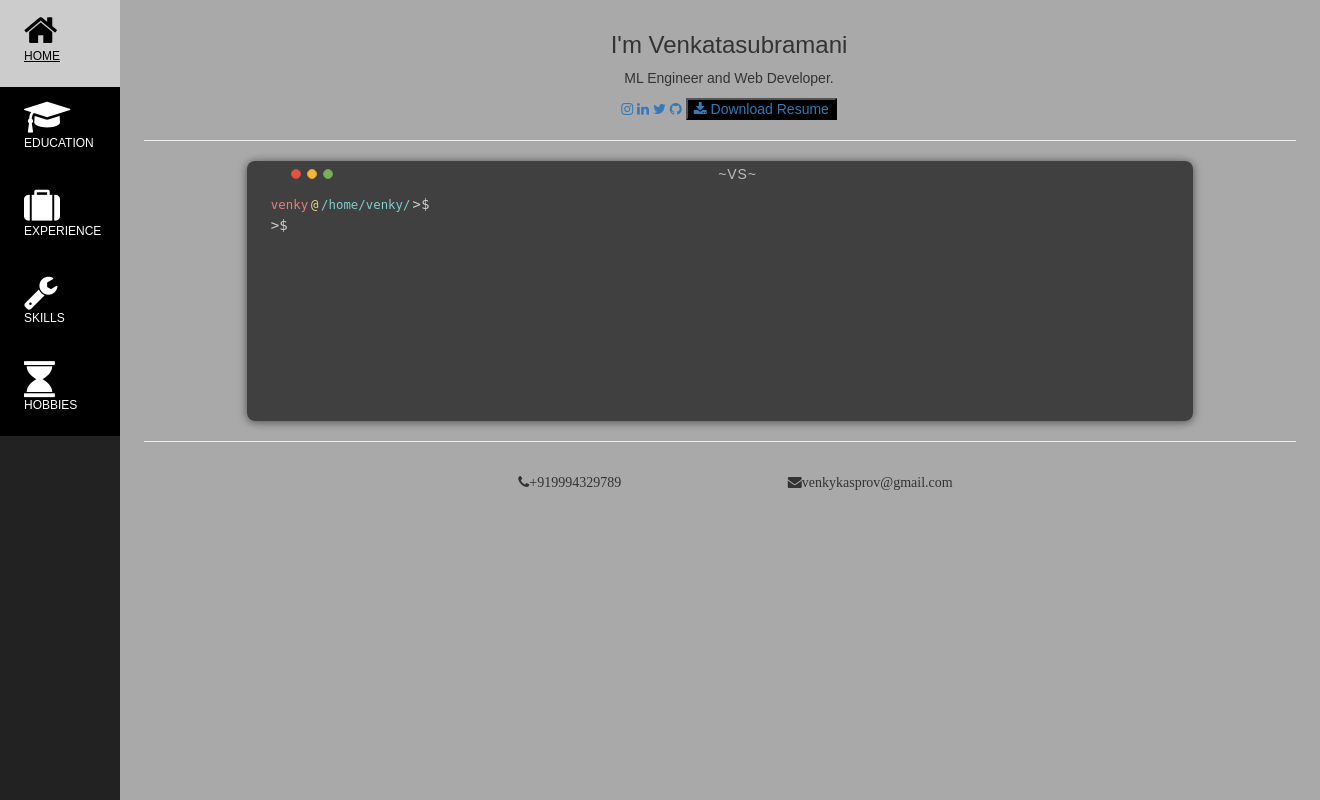
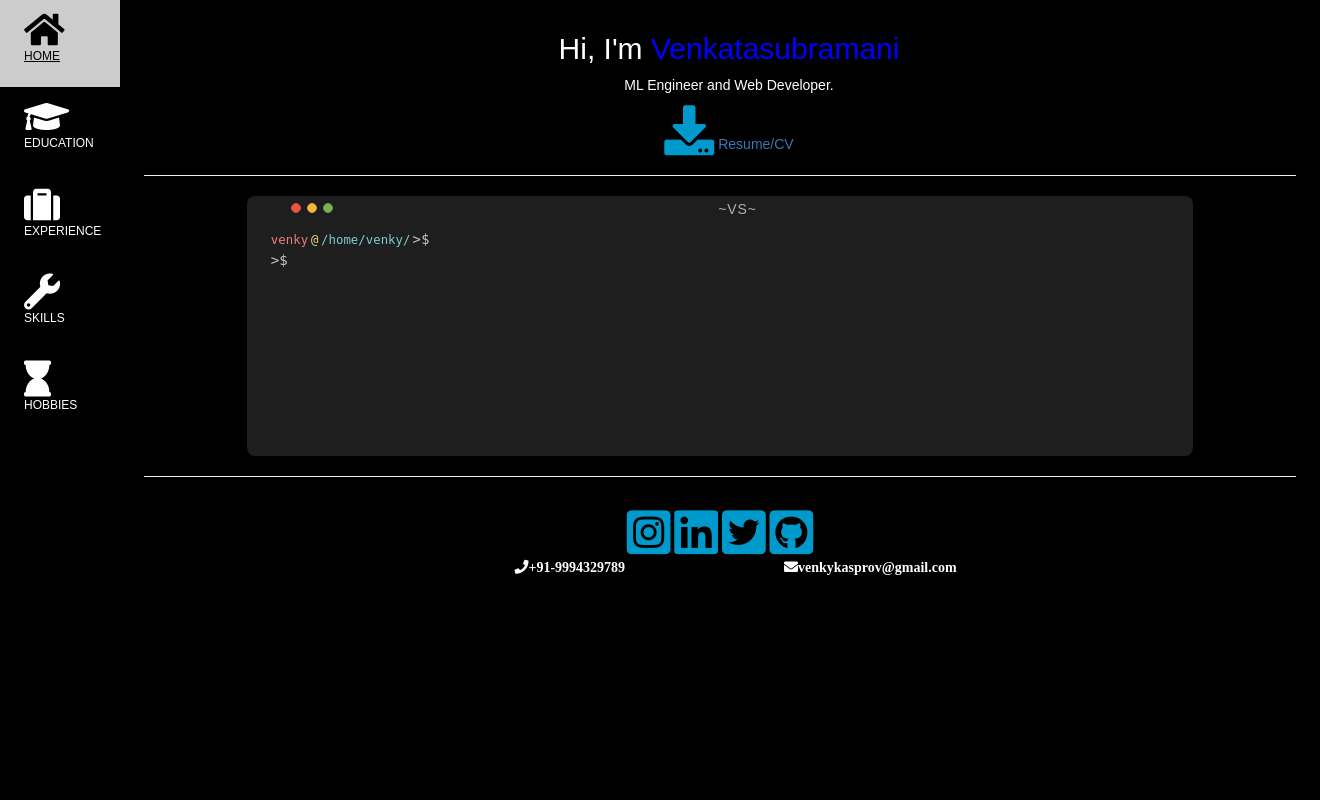
Before and after one commit to venkatasubramani/Venky-Portfolio, a Flask app: page / in a window 1320 px wide. Run offline with Flask 2, Linux system fonts and the light colour scheme; some libraries are stand-ins or nearby versions.

Commit message:
UI changes

```diff
--- a/Portfolio/static/layout.css
+++ b/Portfolio/static/layout.css
@@ -75,7 +75,7 @@ body, h1,h2,h3,h4,h5,h6 {font-family: "Montserrat", sans-serif}
 #terminal .terminal .window-title .win-buttons {
   position: relative;
   width: 5%;
-  left: -1px;
+  left: 1px;
   float: left;
   margin: 0;
 }
@@ -333,3 +333,9 @@ viewport width]) / ([maximum viewport width] - [minimum viewport width])));
   width: 50%;
   padding: 10px;
 }
+
+.share {
+  display: inline-block;
+  color: #0099cc;
+  font-size: 50px;
+}
--- a/Portfolio/templates/edu.html
+++ b/Portfolio/templates/edu.html
@@ -4,7 +4,7 @@
     <div class="Container">
         <div class="Container" >
             <h3>Education </h3>
-            <div id="edu" style="width:120%; max-width:1000px; height:300px;"></div>
+            <div style="background:#A9A9A9;" id="edu" style="width:100%; min-height:300px;"></div>
         </div>
     </div>
 </div>
--- a/Portfolio/templates/edu_exp.html
+++ b/Portfolio/templates/edu_exp.html
@@ -3,11 +3,11 @@
      <div class="container">
           <div class="row">
                <h3>Experience</h3>
-               <div id="exp_tab" style="width:120%; max-width:300px; padding: 30px; height:300px;"></div>
+               <div class="white" id="exp_tab" style="width:120%; max-width:300px; padding: 30px; height:300px;"></div>
           </div>
           <div class="row">
                <h3>Education</h3>
-               <div id="edu_tab" style="width:120%; max-width:300px; padding: 30px; height:300px;"></div>
+               <div class="white" id="edu_tab" style="width:120%; max-width:300px; padding: 30px; height:300px;"></div>
           </div>
      </div>
 
--- a/Portfolio/templates/exp.html
+++ b/Portfolio/templates/exp.html
@@ -4,7 +4,7 @@
      <div class="Container">
           <div class="Container">
                <h3>Experience</h3>
-               <div id="exp" style="width:120%; max-width:1000px; height:300px;"></div>
+               <div style="background:#A9A9A9;" id="exp" style="width:100%; min-height:300px;"></div>
           </div>
      </div>
 </div>
--- a/Portfolio/templates/index.html
+++ b/Portfolio/templates/index.html
@@ -2,9 +2,9 @@
 {%block content%}
 <hr>
 
-<div class="Container">
+<div class="Container white">
     <div class="row" >
-        <div class="Container ">
+        <div class="Container black ">
             <section id="terminal">
                 <div id="terminal-container">
                     <div class="terminal">
--- a/Portfolio/templates/layout.html
+++ b/Portfolio/templates/layout.html
@@ -6,7 +6,7 @@
   <link rel="stylesheet" href="https://maxcdn.bootstrapcdn.com/bootstrap/3.4.1/css/bootstrap.min.css">
   <script src="https://ajax.googleapis.com/ajax/libs/jquery/3.5.1/jquery.min.js"></script>
   <script src="https://maxcdn.bootstrapcdn.com/bootstrap/3.4.1/js/bootstrap.min.js"></script>
-    <link rel="stylesheet" href="https://cdnjs.cloudflare.com/ajax/libs/font-awesome/4.7.0/css/font-awesome.min.css">
+<link rel="stylesheet" href="https://use.fontawesome.com/releases/v5.15.1/css/all.css">
     <script src="https://cdnjs.cloudflare.com/ajax/libs/popper.js/1.14.0/umd/popper.min.js"></script>
 <link type="text/css" rel="stylesheet"
       href="https://cdnjs.cloudflare.com/ajax/libs/normalize/5.0.0/normalize.min.css">
@@ -16,10 +16,10 @@
     <script type="text/javascript" src="https://www.gstatic.com/charts/loader.js"></script>
     <title>Venky's Portfolio</title>
 </head>
-<body style="background:#A9A9A9;">
+<body class="black">
 
 <!-- Icon Bar (Sidebar - hidden on small screens) -->
-<nav class="sidebar bar-block small hide-small nav-center">
+<nav class="sidebar bar-block small hide-small black nav-center">
 
   <a href="/home" class="bar-item buttons padding-large black">
     <i class="fa fa-home xxlarge"></i>
@@ -54,18 +54,16 @@
 <div class="padding-large" id="main">
 
     <header class="container padding-32 nav-center" >
-        <h3><span class="hide-small">I'm</span> Venkatasubramani </h3>
+        <span class="hide-large hide-medium"><hr></span>
+        <div class="typing"> <h2 style="font-family: "Lucida Console", "Courier New", monospace;">Hi, I'm <span style="color:blue">Venkatasubramani</span> </h2></div>
+
         <p>ML Engineer and Web Developer.</p>
-        <a target="_blank" href="https://www.instagram.com/__root5__"><i class="fa fa-instagram hover-opacity"></i></a>
-        <a target="_blank" href="https://www.linkedin.com/in/vs√5"><i class="fa fa-linkedin hover-opacity"></i><a/>
-        <a target="_blank" href="https://www.twitter.com/Venkata34919843"><i class="fa fa-twitter hover-opacity"></i></a>
-        <a target="_blank" href="https://github.com/venkatasubramani"><i class="fa fa-github hover-opacity"></i></a>
-        <button class="black">
-            <a target="_blank" href="/static/Venky_resume.pdf"><i class="fa fa-download"></i> Download Resume </a>
-        </button>
+        <div class="black">
+            <a target="_blank" href="/static/Venky_resume.pdf"><i class="share fa fa-download hover-opacity"></i> Resume/CV </a>
+        </div>
     </header>
 
-    <div class="Container" style="background:#A9A9A9;">
+    <div class="Container black">
 
                {% block content %}
                 {% endblock %}
@@ -75,8 +73,15 @@
         <div class="row">
             <div class="Container center">
                 <div class="row nav-center">
+                    <a target="_blank" href="https://www.instagram.com/__root5__"><i class="share fab fa-instagram-square hover-opacity"></i></a>
+        <a target="_blank" href="https://www.linkedin.com/in/vs√5"><i class="share fab fa-linkedin hover-opacity"></i><a/>
+        <a target="_blank" href="https://www.twitter.com/Venkata34919843"><i class="share fab fa-twitter-square hover-opacity"></i></a>
+        <a target="_blank" href="https://github.com/venkatasubramani"><i class="share fab fa-github-square hover-opacity"></i></a>
+
+                </div>
+                <div class="row nav-center">
                     <div class="col-md-6">
-                        <i class="fa fa-phone nav-center" aria-hidden="true">+919994329789</i>
+                        <i class="fa fa-phone nav-center" aria-hidden="true">+91-9994329789</i>
                     </div>
                     <div class="col-md-6">
                        <i class="fa fa-envelope nav-center" aria-hidden="true">venkykasprov@gmail.com</i>
@@ -86,6 +91,8 @@
         </div>
     </div>
 </div>
+
+
 <script>
     google.charts.load('current', {'packages':['corechart','timeline','table']});
 google.charts.setOnLoadCallback(drawbarChart);
--- a/Portfolio/templates/skillset.html
+++ b/Portfolio/templates/skillset.html
@@ -4,7 +4,7 @@
     <div class="Container nav-cenetr">
         <div class="Container ">
             <h3>Skillset</h3>
-            <div  id="myChart" style="width:100%; min-height:300px;"></div>
+            <div id="myChart" style="width:100%; min-height:400px;"></div>
         </div>
     </div>
 </div>
```
